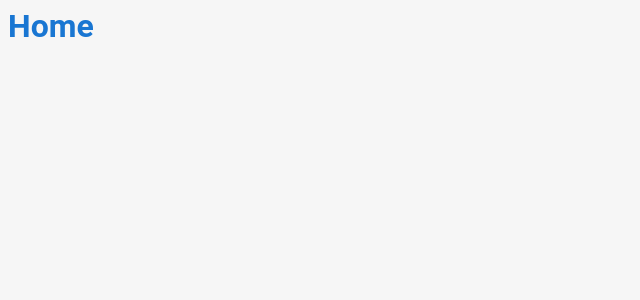
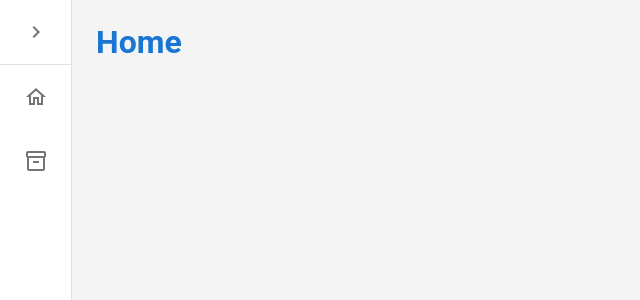
Before and after one commit to pi-ii-univesp-2024/projeto-integrador-2, a Next.js app in the folder frontend/: page / in a window 1280 px wide. Shown: the top 300 px of the page, without its empty margins (0-640 px from the left). Built offline with nearby package versions, Linux system fonts and the light colour scheme.

Commit message:
feat: MainLayout com a sidebar

```diff
--- /dev/null
+++ b/frontend/src/components/layouts/MainLayout.js
@@ -0,0 +1,15 @@
+import Box from "@mui/material/Box";
+import CssBaseline from "@mui/material/CssBaseline";
+import Sidebar from "./Sidebar";
+
+export default function MainLayout({ children }) {
+  return (
+    <Box sx={{ display: "flex" }}>
+      <CssBaseline />
+      <Sidebar />
+      <Box component="main" sx={{ flexGrow: 1, p: 3 }}>
+        {children}
+      </Box>
+    </Box>
+  );
+}
--- /dev/null
+++ b/frontend/src/components/layouts/Sidebar.js
@@ -0,0 +1,142 @@
+import { styled } from "@mui/material/styles";
+import Box from "@mui/material/Box";
+import MuiDrawer from "@mui/material/Drawer";
+import Divider from "@mui/material/Divider";
+import IconButton from "@mui/material/IconButton";
+import ChevronLeftIcon from "@mui/icons-material/ChevronLeft";
+import ChevronRightIcon from "@mui/icons-material/ChevronRight";
+import Inventory2OutlinedIcon from "@mui/icons-material/Inventory2Outlined";
+import { useState } from "react";
+import {
+  List,
+  ListItem,
+  ListItemButton,
+  ListItemIcon,
+  ListItemText,
+  Stack,
+  Typography,
+} from "@mui/material";
+import { HomeOutlined } from "@mui/icons-material";
+import { useRouter } from "next/router";
+import { useSidebar } from "@/contexts/SidebarContext";
+
+export const SIDEBAR_WIDTH = 280;
+
+export default function Sidebar() {
+  const { isSidebarOpen, openSidebarHandler, closeSidebarHandler } =
+    useSidebar();
+
+  return (
+    <Box display="flex">
+      <Drawer variant="permanent" open={isSidebarOpen}>
+        <Stack
+          height={64}
+          alignItems={isSidebarOpen ? "flex-end" : "center"}
+          paddingRight={isSidebarOpen ? 2 : 0}
+          justifyContent="center"
+        >
+          {!isSidebarOpen && (
+            <IconButton onClick={openSidebarHandler} title="Abrir">
+              <ChevronRightIcon />
+            </IconButton>
+          )}
+          {isSidebarOpen && (
+            <IconButton onClick={closeSidebarHandler} title="Fechar">
+              <ChevronLeftIcon />
+            </IconButton>
+          )}
+        </Stack>
+        <Divider />
+        <SidebarItem Icon={HomeOutlined} label="Home" path="/" />
+        <SidebarItem
+          Icon={Inventory2OutlinedIcon}
+          label="Produtos"
+          path="produtos"
+        />
+      </Drawer>
+    </Box>
+  );
+}
+
+function SidebarItem({ Icon, label, path }) {
+  const { isSidebarOpen } = useSidebar();
+  const router = useRouter();
+
+  const handleNavigation = () => {
+    router.push(path || "/");
+  };
+
+  return (
+    <List disablePadding>
+      <ListItem sx={{ p: 1 }}>
+        <ListItemButton
+          title={!isSidebarOpen ? label : ""}
+          sx={{
+            pl: 2,
+            pr: 2,
+            minHeight: 48,
+            justifyContent: isSidebarOpen ? "initial" : "center",
+          }}
+          onClick={handleNavigation}
+        >
+          <ListItemIcon
+            sx={{
+              minWidth: 0,
+              justifyContent: "center",
+              mr: isSidebarOpen ? 2 : "auto",
+            }}
+          >
+            {Icon && <Icon />}
+          </ListItemIcon>
+          <ListItemText
+            primary={<Typography variant="body1">{label}</Typography>}
+            sx={{ display: isSidebarOpen ? "block" : "none" }}
+          />
+        </ListItemButton>
+      </ListItem>
+    </List>
+  );
+}
+
+const openedMixin = (theme) => ({
+  width: SIDEBAR_WIDTH,
+  transition: theme.transitions.create("width", {
+    easing: theme.transitions.easing.sharp,
+    duration: theme.transitions.duration.enteringScreen,
+  }),
+  overflowX: "hidden",
+});
+
+const closedMixin = (theme) => ({
+  transition: theme.transitions.create("width", {
+    easing: theme.transitions.easing.sharp,
+    duration: theme.transitions.duration.leavingScreen,
+  }),
+  overflowX: "hidden",
+  width: 72,
+});
+
+const Drawer = styled(MuiDrawer, {
+  shouldForwardProp: (prop) => prop !== "open",
+})(({ theme }) => ({
+  width: SIDEBAR_WIDTH,
+  flexShrink: 0,
+  whiteSpace: "nowrap",
+  boxSizing: "border-box",
+  variants: [
+    {
+      props: ({ open }) => open,
+      style: {
+        ...openedMixin(theme),
+        "& .MuiDrawer-paper": openedMixin(theme),
+      },
+    },
+    {
+      props: ({ open }) => !open,
+      style: {
+        ...closedMixin(theme),
+        "& .MuiDrawer-paper": closedMixin(theme),
+      },
+    },
+  ],
+}));
--- /dev/null
+++ b/frontend/src/contexts/SidebarContext.js
@@ -0,0 +1,20 @@
+import { createContext, useState, useContext } from "react";
+
+const SidebarContext = createContext();
+
+export const useSidebar = () => useContext(SidebarContext);
+
+export const SidebarProvider = ({ children }) => {
+  const [isSidebarOpen, setIsSidebarOpen] = useState(false);
+
+  const openSidebarHandler = () => setIsSidebarOpen(true);
+  const closeSidebarHandler = () => setIsSidebarOpen(false);
+
+  return (
+    <SidebarContext.Provider
+      value={{ isSidebarOpen, openSidebarHandler, closeSidebarHandler }}
+    >
+      {children}
+    </SidebarContext.Provider>
+  );
+};
--- a/frontend/src/pages/index.js
+++ b/frontend/src/pages/index.js
@@ -1,9 +1,14 @@
+import MainLayout from "@/components/layouts/MainLayout";
 import { Box, Typography } from "@mui/material";
 
 export default function Home() {
   return (
-    <Box>
-      <Typography variant="h1" color="primary">Home</Typography>
-    </Box>
+    <MainLayout>
+      <Box>
+        <Typography variant="h1" color="primary">
+          Home
+        </Typography>
+      </Box>
+    </MainLayout>
   );
 }
```
Also changed, not shown: frontend/src/pages/_app.js (+7 -1 lines), frontend/src/pages/categorias-produto/[categoria_id]/index.js (+6 -3 lines), frontend/src/pages/categorias-produto/index.js (+8 -1 lines), frontend/src/pages/produtos/[produto_id]/index.js (+6 -3 lines), frontend/src/pages/produtos/index.js (+6 -3 lines).
